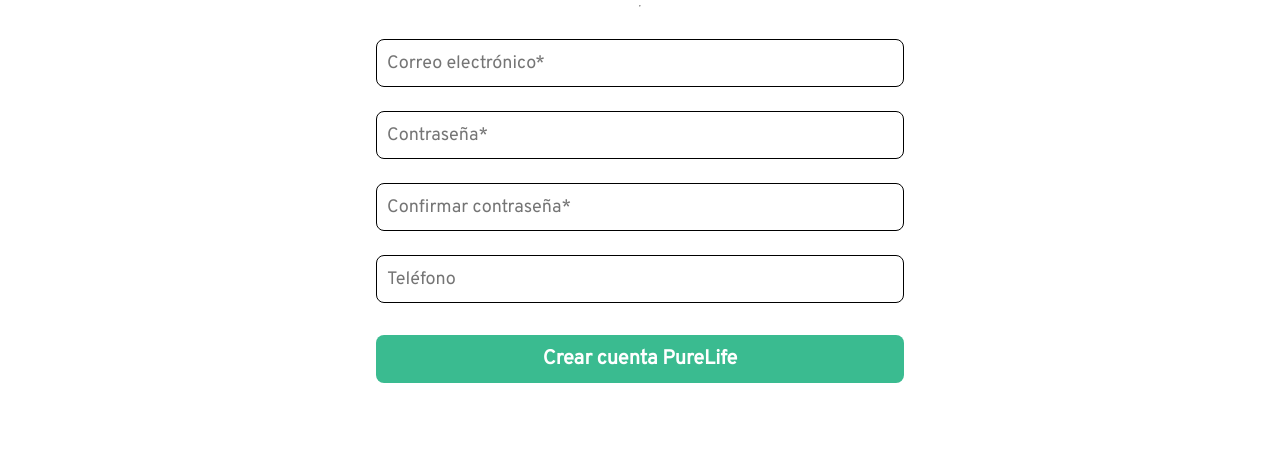
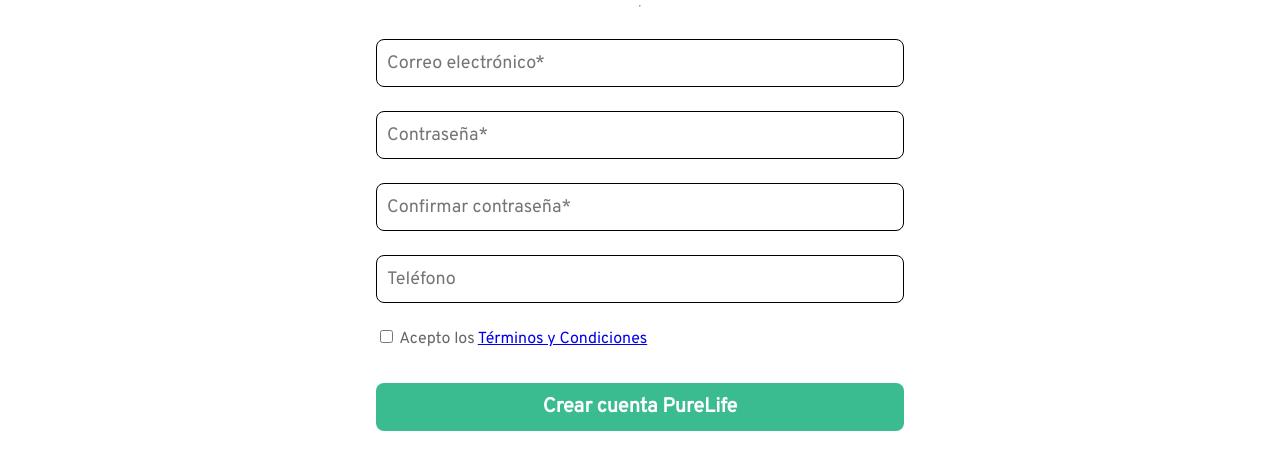
Before and after one commit to GTI-3A-Pure-Life/Pure-Life-UX, a website with bundled scripts: page src/registrar.html in a window 1280 px wide. Both pictures are taken after a click on the button "Crear cuenta PureLife". Shown: the part 346-800 px from the top of the page. Built offline with nearby package versions, Linux system fonts and the light colour scheme; no server answers.

Commit message:
checkbox para términos
falta cambiar url a términos

```diff
--- a/src/logica/mvc-registrar.js
+++ b/src/logica/mvc-registrar.js
@@ -30,6 +30,7 @@
     contrasenya: document.getElementsByClassName("campoParaIntroducirTexto")[1],
     confirmarContrasenya: document.getElementsByClassName("campoParaIntroducirTexto")[2],
     telefono: document.getElementsByClassName("campoParaIntroducirTexto")[3],
+    terminos: document.getElementsByClassName("checkbox")[0],
 //======================================================================================================
 // Cuando el usuario se registra, si es un usuario normal se lleva a la app y si es administrador, a la página de admin
 //
@@ -53,6 +54,7 @@
     vista: VistaRegistrar,
     manejador: async function() {
         if(this.vista.contrasenya.value == this.vista.confirmarContrasenya.value) {
+
             let pass = SHA1(this.vista.contrasenya.value);
             let nombre = this.vista.nombre.value;
             if(this.vista.apellidos.value != "") {
@@ -63,12 +65,17 @@
                 telefono = null;
             }
             try {
-                this.modelo.usuario = await LogicaFalsa.registrar_usuario(nombre, this.vista.correo.value, pass, telefono);
+                if(!this.vista.terminos.checked){
+                    alert("Tienes que aceptar los Términos y Condiciones");
+                } else {
+                    this.modelo.usuario = await LogicaFalsa.registrar_usuario(nombre, this.vista.correo.value, pass, telefono);
 
-                this.modelo.usuario = await LogicaFalsa.iniciar_sesion(this.vista.correo.value, pass)
-                this.vista.redirigirUsuario(this.modelo.usuario);
+                    this.modelo.usuario = await LogicaFalsa.iniciar_sesion(this.vista.correo.value, pass)
+                    this.vista.redirigirUsuario(this.modelo.usuario);
+                 }
             } catch(err) {
                 if(err.message == "Error en datos") {
+
                     alert("Los datos introducidos no son válidos o ya están en uso")
                 } else if(err.message == "Error en servidor") {
                     alert("Ha habido un error en el servidor, por favor, inténtelo más tarde");
--- a/src/registrar.html
+++ b/src/registrar.html
@@ -38,6 +38,11 @@
             <input class="campoParaIntroducirTexto" type="password" placeholder="Contraseña*">
             <input class="campoParaIntroducirTexto" type="password" placeholder="Confirmar contraseña*">
             <input class="campoParaIntroducirTexto" type="number" placeholder="Teléfono">
+            <div class="tacbox">
+                <br>
+                <input class="checkbox" type="checkbox" />
+                <label for="checkbox">Acepto los <a href="https://www.google.es">Términos y Condiciones</a></label>
+            </div>
             <button class="botonIniciarSecionGrande">Crear cuenta PureLife</button>
 
     </section>
```
